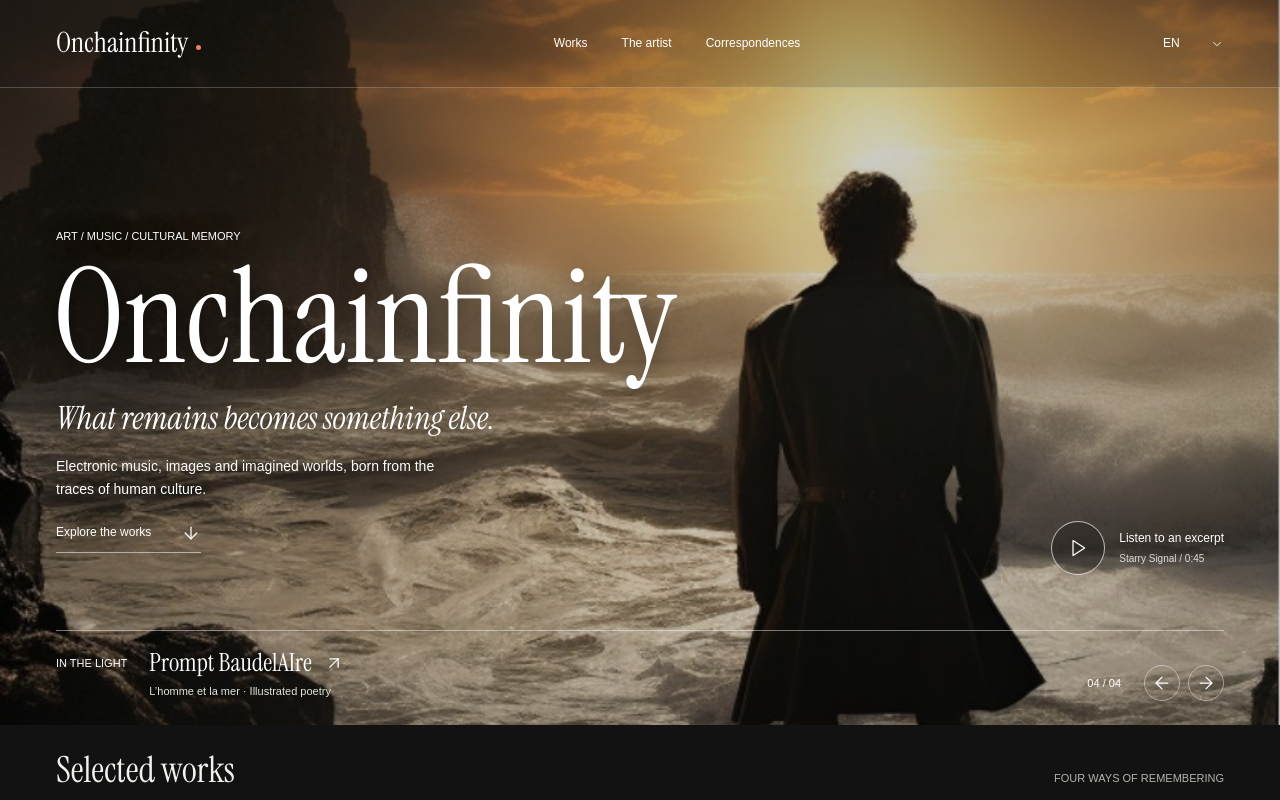
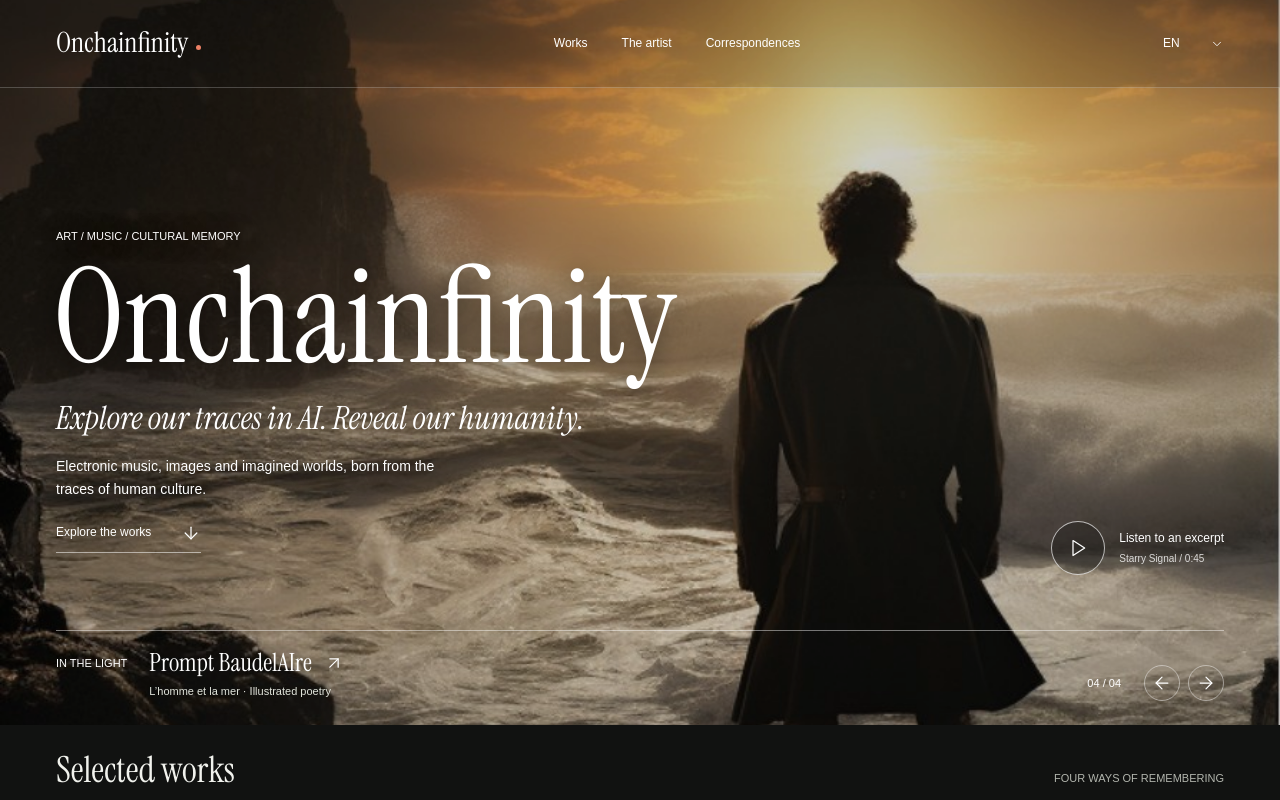
Before and after one commit to onchainfinity/onchainfinity.github.io, a plain HTML site: page index.html in a window 1280 px wide. Shown: the top 800 px of the page. Drawn offline with Linux system fonts and the light colour scheme.

Commit message:
Localize artist slogan in English Chinese and Japanese

```diff
--- a/index.html
+++ b/index.html
@@ -19,7 +19,7 @@
   <link rel="preload" href="./assets/instrument-serif.ttf" as="font" type="font/ttf" crossorigin>
   <link rel="stylesheet" href="./styles.css">
   <script defer src="./vendor/lucide.min.js"></script>
-  <script defer src="./script.js?v=8682e1c"></script>
+  <script defer src="./script.js?v=slogan-i18n-1"></script>
 </head>
 <body>
   <a class="skip-link" href="#works" data-i18n="skip">Skip to the works</a>
@@ -50,7 +50,7 @@
       <div class="hero-intro">
         <p class="eyebrow" data-i18n="hero.eyebrow">Art / Music / Cultural memory</p>
         <h1 id="hero-title">Onchainfinity</h1>
-        <p class="hero-line" data-i18n="hero.line">What remains becomes something else.</p>
+        <p class="hero-line" data-i18n="hero.line">Explore our traces in AI. Reveal our humanity.</p>
         <p class="hero-description" data-i18n="hero.description">Electronic music, images and imagined worlds, born from the traces of human culture.</p>
         <a class="hero-explore" href="#works"><span data-i18n="hero.explore">Explore the works</span><i data-lucide="arrow-down" aria-hidden="true"></i></a>
       </div>
@@ -109,7 +109,7 @@
     </section>
   </main>
 
-  <footer class="footer section-shell"><div><a class="wordmark" href="#top">Onchainfinity<span class="brand-dot" aria-hidden="true"></span></a><p data-i18n="footer.line">What remains becomes something else.</p></div><div class="footer-links"><a href="https://release.landr.com/991048816534" target="_blank" rel="noopener noreferrer"><span data-i18n="footer.listen">Listen to Robolution 000</span><i data-lucide="arrow-up-right" aria-hidden="true"></i></a><a href="https://youtu.be/ytMuXMNn-OU" target="_blank" rel="noopener noreferrer">Starry Signal · YouTube<i data-lucide="arrow-up-right" aria-hidden="true"></i></a><span>© Onchainfinity</span></div></footer>
+  <footer class="footer section-shell"><div><a class="wordmark" href="#top">Onchainfinity<span class="brand-dot" aria-hidden="true"></span></a><p data-i18n="footer.line">Explore our traces in AI. Reveal our humanity.</p></div><div class="footer-links"><a href="https://release.landr.com/991048816534" target="_blank" rel="noopener noreferrer"><span data-i18n="footer.listen">Listen to Robolution 000</span><i data-lucide="arrow-up-right" aria-hidden="true"></i></a><a href="https://youtu.be/ytMuXMNn-OU" target="_blank" rel="noopener noreferrer">Starry Signal · YouTube<i data-lucide="arrow-up-right" aria-hidden="true"></i></a><span>© Onchainfinity</span></div></footer>
 
   <aside class="audio-player" id="audio-player" hidden aria-label="Audio player" data-label="player"><div class="player-info"><img src="./assets/starry-night.jpg" width="48" height="48" alt=""><div><strong>Starry Signal</strong><span data-i18n="player.caption">Afterimage · 45-second excerpt</span></div></div><audio id="audio" controls preload="none" src="./assets/starry-signal-excerpt.mp3"></audio><button class="icon-button" id="close-player" aria-label="Close player" data-label="player.close"><i data-lucide="x" aria-hidden="true"></i></button><p id="audio-status" class="sr-only" role="status"></p></aside>
 
--- a/script.js
+++ b/script.js
@@ -2,7 +2,7 @@
 const translations = {
   en: {
     skip: 'Skip to the works', works: 'Works', artist: 'The artist', correspondences: 'Correspondences', language: 'Language', navigation: 'Main navigation', menu: 'Open menu', 'menu.close': 'Close menu', close: 'Close', previous: 'Previous work', next: 'Next work',
-    'hero.eyebrow': 'Art / Music / Cultural memory', 'hero.line': 'What remains becomes something else.', 'hero.description': 'Electronic music, images and imagined worlds, born from the traces of human culture.', 'hero.explore': 'Explore the works', 'hero.featured': 'In the light',
+    'hero.eyebrow': 'Art / Music / Cultural memory', 'hero.line': 'Explore our traces in AI. Reveal our humanity.', 'hero.description': 'Electronic music, images and imagined worlds, born from the traces of human culture.', 'hero.explore': 'Explore the works', 'hero.featured': 'In the light',
     'listen.excerpt': 'Listen to an excerpt', 'listen.starry': 'Listen to Starry Signal', 'view.artwork': 'View the artwork',
     'works.title': 'Selected works', 'works.subtitle': 'Four ways of remembering',
     'afterimage.type': 'Paintings / Electronic music', 'afterimage.description': 'The painting falls silent. Its echo begins. Great paintings become electronic music, stories and moving images.', 'afterimage.action': 'Enter Afterimage',
@@ -11,7 +11,7 @@ const translations = {
     'book.type': 'Poetry / Illustrated book / 2023', 'book.description': "The words remain. Other visions awaken. Baudelaire's poetry encounters images born of a dialogue with artificial intelligence.", 'book.action': 'Leaf through an excerpt', 'book.note': 'Original edition in French', 'book.pdf': 'Complete book · PDF, 446 MB', 'book.previous': 'Previous pages', 'book.next': 'Next pages', 'book.pages': 'Pages',
     'artist.label': 'Behind the works', 'artist.title': 'Memory is not still.', 'artist.lead': 'Onchainfinity explores what a work can become after it has already lived.', 'artist.body': 'A poem, a painting, a scientific text: each holds more than its original form. Through human interpretation, artificial intelligence and code, these traces become music, images and imagined worlds.', 'artist.body2': 'Not every project follows the same path. What connects them is a desire to make the memory of human culture perceptible in another form.',
     'notes.subtitle': 'Notes from the practice', 'note.one.title': 'On the essence of a work', 'note.one.body': 'To extract an essence is not to summarise a work. It is to listen to what it leaves behind: an atmosphere, a tension, a movement of thought. The new work does not replace its source. It opens another way of approaching it.', 'note.two.title': 'The machine and the hand', 'note.two.body': 'The machine does not replace the hand. It enlarges the labyrinth in which the hand must choose. An intention, a selection, a refusal: the work also takes shape in everything that is not retained.',
-    'footer.line': 'What remains becomes something else.', 'footer.listen': 'Listen to Robolution 000', player: 'Audio player', 'player.caption': 'Afterimage · 45-second excerpt', 'player.close': 'Close player', 'player.error': 'Playback could not start. Use the player controls to try again.',
+    'footer.line': 'Explore our traces in AI. Reveal our humanity.', 'footer.listen': 'Listen to Robolution 000', player: 'Audio player', 'player.caption': 'Afterimage · 45-second excerpt', 'player.close': 'Close player', 'player.error': 'Playback could not start. Use the player controls to try again.',
     'starry.alt': 'The Starry Night by Vincent van Gogh', 'starry.caption': 'Vincent van Gogh, The Starry Night, 1889. Source painting for Starry Signal, Afterimage.', 'robolution.alt': 'Robolution 000 album cover', 'entropy.alt': 'Entropy Overture, artwork from Robolution 000', 'chat.alt': 'A black cat in the painted architecture of the Galerie de Babel', 'book.left': "L'homme et la mer, a page from Prompt BaudelAIre", 'book.right': 'Illustration from Prompt BaudelAIre: a figure facing the sea', 'book.page.alt': 'Prompt BaudelAIre, original French edition, PDF page',
     'feature.afterimage': 'Starry Signal · After Vincent van Gogh', 'feature.robolution': 'Entropy Overture · Robolution 000', 'feature.chat': 'An illustrated journey · Galerie de Babel', 'feature.book': 'L’homme et la mer · Illustrated poetry',
     title: 'Onchainfinity | Works of Memory', 'book.buy': 'Find the book on Amazon'
@@ -34,7 +34,7 @@ const translations = {
   },
   zh: {
     skip: '跳至作品', works: '作品', artist: '艺术家', correspondences: '交感', language: '语言', navigation: '主导航', menu: '打开菜单', 'menu.close': '关闭菜单', close: '关闭', previous: '上一件作品', next: '下一件作品',
-    'hero.eyebrow': '艺术 / 音乐 / 文化记忆', 'hero.line': '留存之物，化为新生。', 'hero.description': '从人类文化的痕迹中，孕育电子音乐、影像与想象的世界。', 'hero.explore': '探索作品', 'hero.featured': '此刻呈现',
+    'hero.eyebrow': '艺术 / 音乐 / 文化记忆', 'hero.line': '探寻我们在人工智能中的痕迹。照见人性。', 'hero.description': '从人类文化的痕迹中，孕育电子音乐、影像与想象的世界。', 'hero.explore': '探索作品', 'hero.featured': '此刻呈现',
     'listen.excerpt': '聆听片段', 'listen.starry': '聆听 Starry Signal', 'view.artwork': '查看作品',
     'works.title': '精选作品', 'works.subtitle': '记忆的四种方式',
     'afterimage.type': '绘画 / 电子音乐', 'afterimage.description': '画作归于沉默，回声由此开始。经典绘画化为电子音乐、叙事与流动的影像。', 'afterimage.action': '进入 Afterimage',
@@ -43,14 +43,14 @@ const translations = {
     'book.type': '诗歌 / 插画书 / 2023', 'book.description': '文字长存，新的幻象醒来。波德莱尔的诗歌，与人类和人工智能对话中诞生的图像相遇。', 'book.action': '翻阅节选', 'book.note': '法语原版', 'book.pdf': '完整书籍 · PDF，446 MB', 'book.previous': '上一组页面', 'book.next': '下一组页面', 'book.pages': '页码',
     'artist.label': '作品背后', 'artist.title': '记忆从不静止。', 'artist.lead': 'Onchainfinity 探索一件作品在经历自身的生命之后，还能成为什么。', 'artist.body': '一首诗、一幅画、一篇科学文献，都蕴藏着超越原初形式的可能。通过人的诠释、人工智能与代码，这些痕迹化为音乐、图像与想象的世界。', 'artist.body2': '并非每个项目都沿着同一条路前行。连接它们的，是让人类文化的记忆以另一种形式变得可感的愿望。',
     'notes.subtitle': '创作札记', 'note.one.title': '关于作品的精髓', 'note.one.body': '提取精髓，并不是概括一件作品，而是聆听它留下的东西：一种氛围、一种张力、一次思想的流动。新的作品不会取代它的源头，而是开启另一条走近它的道路。', 'note.two.title': '机器与手', 'note.two.body': '机器没有取代手。它拓宽了迷宫，而手必须在其中作出选择。一个意图、一次筛选、一次拒绝：作品也在那些未被保留的事物中逐渐成形。',
-    'footer.line': '留存之物，化为新生。', 'footer.listen': '聆听 Robolution 000', player: '音频播放器', 'player.caption': 'Afterimage · 45 秒片段', 'player.close': '关闭播放器', 'player.error': '未能开始播放，请使用播放器控件重试。',
+    'footer.line': '探寻我们在人工智能中的痕迹。照见人性。', 'footer.listen': '聆听 Robolution 000', player: '音频播放器', 'player.caption': 'Afterimage · 45 秒片段', 'player.close': '关闭播放器', 'player.error': '未能开始播放，请使用播放器控件重试。',
     'starry.alt': '文森特·梵高的《星月夜》', 'starry.caption': '文森特·梵高，《星月夜》，1889 年。Afterimage 项目中 Starry Signal 的原作。', 'robolution.alt': 'Robolution 000 专辑封面', 'entropy.alt': 'Entropy Overture，Robolution 000 的视觉作品', 'chat.alt': '巴别画廊的绘画建筑中，一只黑猫穿行其间', 'book.left': 'Prompt BaudelAIre 中《人与海》的一页', 'book.right': 'Prompt BaudelAIre 插画：面朝大海的身影', 'book.page.alt': 'Prompt BaudelAIre，法语原版，PDF 页码',
     'feature.afterimage': 'Starry Signal · 源自文森特·梵高', 'feature.robolution': 'Entropy Overture · Robolution 000', 'feature.chat': '图像之旅 · 巴别画廊', 'feature.book': '人与海 · 诗歌插画',
     title: 'Onchainfinity | 记忆之作', 'book.buy': '在 Amazon 查看书籍'
   },
   ja: {
     skip: '作品へ移動', works: '作品', artist: 'アーティスト', correspondences: '照応', language: '言語', navigation: 'メインナビゲーション', menu: 'メニューを開く', 'menu.close': 'メニューを閉じる', close: '閉じる', previous: '前の作品', next: '次の作品',
-    'hero.eyebrow': 'アート / 音楽 / 文化の記憶', 'hero.line': '残されたものが、別の何かになる。', 'hero.description': '人類の文化が残した痕跡から生まれる電子音楽、イメージ、そして想像の世界。', 'hero.explore': '作品をめぐる', 'hero.featured': '光をあてる作品',
+    'hero.eyebrow': 'アート / 音楽 / 文化の記憶', 'hero.line': 'AIに残る私たちの痕跡をたどる。人間らしさを映し出す。', 'hero.description': '人類の文化が残した痕跡から生まれる電子音楽、イメージ、そして想像の世界。', 'hero.explore': '作品をめぐる', 'hero.featured': '光をあてる作品',
     'listen.excerpt': '試聴する', 'listen.starry': 'Starry Signal を聴く', 'view.artwork': '作品を見る',
     'works.title': '選ばれた作品', 'works.subtitle': '記憶する、四つのかたち',
     'afterimage.type': '絵画 / 電子音楽', 'afterimage.description': '絵画が沈黙するとき、その余響が始まる。名画が電子音楽、物語、動くイメージへと姿を変える。', 'afterimage.action': 'Afterimage へ',
@@ -59,7 +59,7 @@ const translations = {
     'book.type': '詩 / 挿画本 / 2023', 'book.description': '言葉は残り、新たな幻視が目覚める。ボードレールの詩が、人工知能との対話から生まれたイメージに出会う。', 'book.action': '抜粋を読む', 'book.note': 'フランス語原版', 'book.pdf': '書籍全編 · PDF、446 MB', 'book.previous': '前のページ', 'book.next': '次のページ', 'book.pages': 'ページ',
     'artist.label': '作品の背後に', 'artist.title': '記憶は静止しない。', 'artist.lead': 'Onchainfinity は、すでに生を営んだ作品が、その先に何になりうるのかを探る。', 'artist.body': '一編の詩、一枚の絵、一つの科学論文。それぞれが最初のかたちを超えるものを宿している。人の解釈、人工知能、コードを通して、その痕跡は音楽、イメージ、想像の世界となる。', 'artist.body2': 'すべてのプロジェクトが同じ道をたどるわけではない。それらを結ぶのは、人類の文化の記憶を、別のかたちで感じられるものにしたいという願いだ。',
     'notes.subtitle': '制作の手帖', 'note.one.title': '作品の本質について', 'note.one.body': '本質を取り出すとは、作品を要約することではない。それが残すものに耳を澄ますことだ。気配、緊張、思考の動き。新たな作品は、その源に取って代わるのではなく、そこへ近づくもう一つの道を開く。', 'note.two.title': '機械と手', 'note.two.body': '機械は手に取って代わらない。手が選び取るべき迷宮を広げるのだ。意図、選択、拒否。作品は、残されなかったものの中でもかたちを得ていく。',
-    'footer.line': '残されたものが、別の何かになる。', 'footer.listen': 'Robolution 000 を聴く', player: '音声プレーヤー', 'player.caption': 'Afterimage · 45秒の抜粋', 'player.close': 'プレーヤーを閉じる', 'player.error': '再生を開始できませんでした。プレーヤーの操作で再試行してください。',
+    'footer.line': 'AIに残る私たちの痕跡をたどる。人間らしさを映し出す。', 'footer.listen': 'Robolution 000 を聴く', player: '音声プレーヤー', 'player.caption': 'Afterimage · 45秒の抜粋', 'player.close': 'プレーヤーを閉じる', 'player.error': '再生を開始できませんでした。プレーヤーの操作で再試行してください。',
     'starry.alt': 'フィンセント・ファン・ゴッホの《星月夜》', 'starry.caption': 'フィンセント・ファン・ゴッホ《星月夜》、1889年。Afterimage の Starry Signal の原点となる絵画。', 'robolution.alt': 'アルバム Robolution 000 のジャケット', 'entropy.alt': 'Entropy Overture、Robolution 000 のアートワーク', 'chat.alt': 'バベルの画廊の描かれた建築を歩く黒猫', 'book.left': 'Prompt BaudelAIre の「人間と海」のページ', 'book.right': 'Prompt BaudelAIre の挿画：海に向き合う人影', 'book.page.alt': 'Prompt BaudelAIre、フランス語原版、PDFページ',
     'feature.afterimage': 'Starry Signal · ゴッホの絵画から', 'feature.robolution': 'Entropy Overture · Robolution 000', 'feature.chat': 'イメージの旅 · バベルの画廊', 'feature.book': '人間と海 · 詩と挿画',
     title: 'Onchainfinity | 記憶の作品', 'book.buy': 'Amazon で書籍を見る'
```
